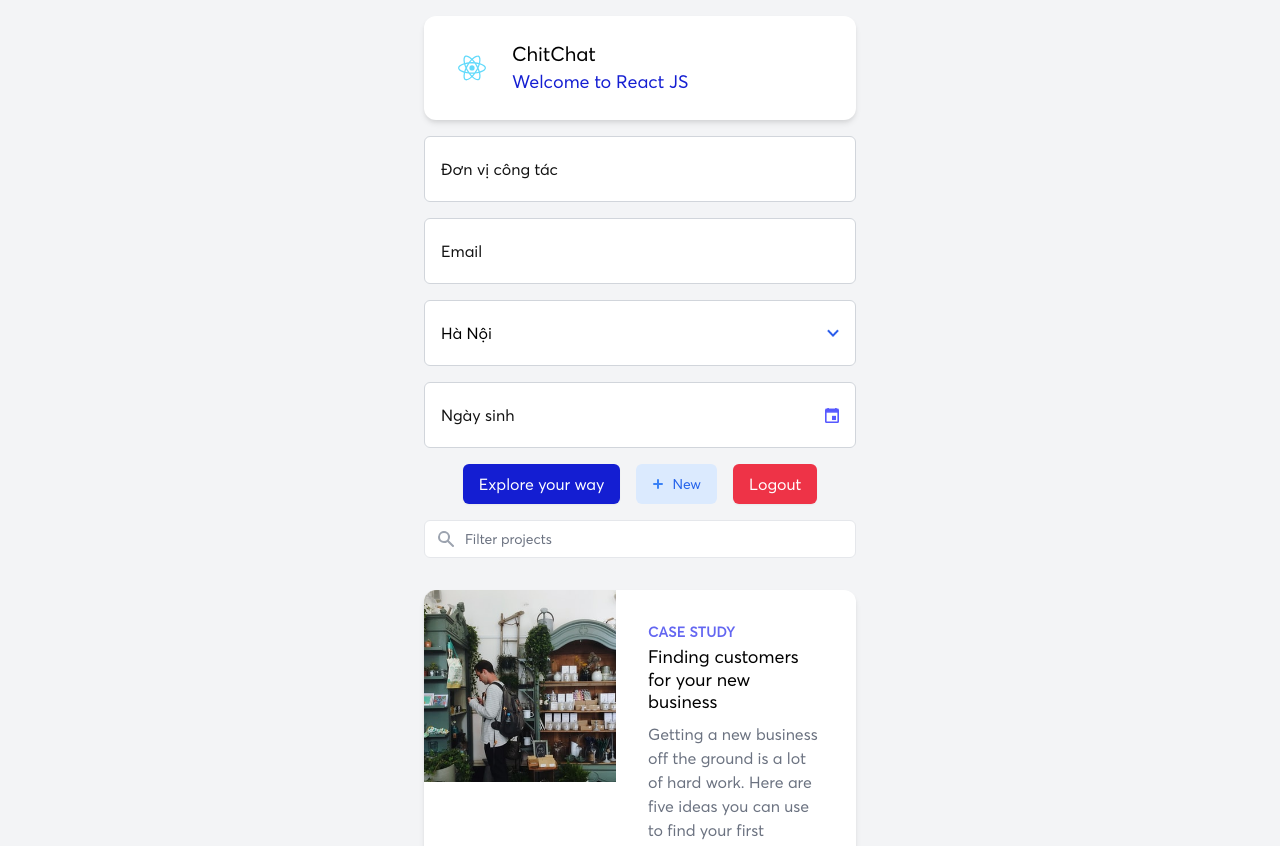
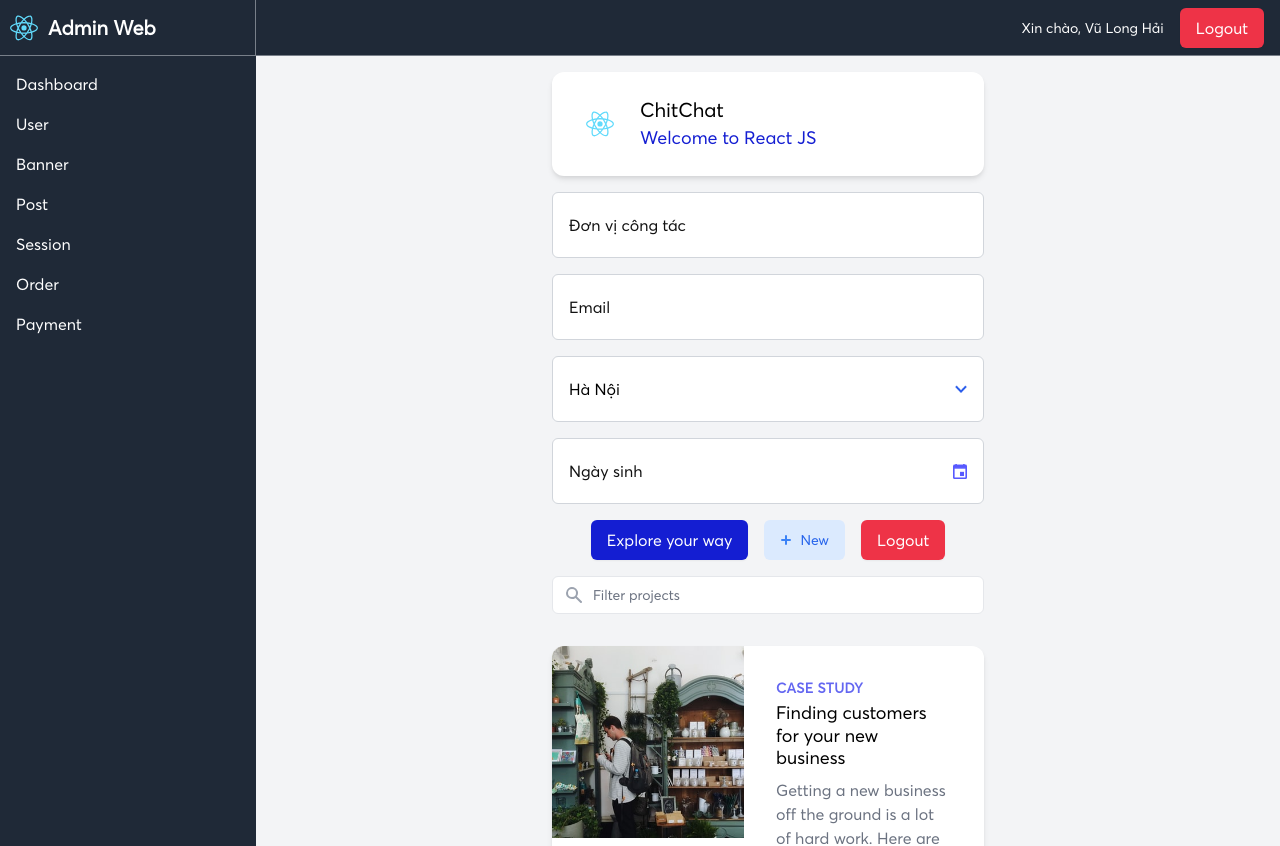
Before and after one commit to HaiVu5583/admin_web_app, a React (Create React App) app: page / in a window 1280 px wide. Shown: the top 846 px of the page. Built offline with nearby package versions, Linux system fonts and the light colour scheme; sample sign-in values are in the browser's storage.

Commit message:
Update SideBar, Header

```diff
--- /dev/null
+++ b/src/components/Header/index.js
@@ -0,0 +1,33 @@
+import React, { useCallback } from "react";
+import { useDispatch } from "react-redux";
+import { useTranslation } from "react-i18next";
+import { doLogout } from "src/redux/auth";
+import { useHistory } from "react-router-dom";
+
+const Header = (props) => {
+  const { t } = useTranslation();
+  const dispatch = useDispatch();
+  const { username } = props;
+  const history = useHistory();
+  const _handleLogout = useCallback(() => {
+    dispatch(doLogout({ history }));
+  }, [dispatch, history]);
+
+  return (
+    <div className="flex items-center h-14 bg-gray-800 justify-end px-4 border-b border-gray-300 border-opacity-50">
+      <div className="text-white text-sm">
+        {t("hello")}, {username}
+      </div>
+      <button
+        className={
+          "bg-error py-2 px-4 max-w-md flex flex-row justify-center items-center text-white rounded-md shadow-sm focus:outline-none focus:ring-4 ml-4"
+        }
+        onClick={_handleLogout}
+      >
+        Logout
+      </button>
+    </div>
+  );
+};
+
+export default Header;
--- /dev/null
+++ b/src/components/Sidebar/index.js
@@ -0,0 +1,52 @@
+import React from "react";
+import logo from "src/logo.svg";
+
+const SideBar = (props) => {
+  return (
+    <aside className="w-64 min-h-screen bg-gray-800">
+      <div className="flex items-center border-b border-r border-gray-300 border-opacity-50 h-14">
+        <img className="h-12 w-12" src={logo} alt="Logo" />
+        <span className="text-xl font-semibold text-white">Admin Web</span>
+      </div>
+      <nav>
+        <ul className="px-4 pt-4 pb-2">
+          <li className="text-white">
+            <a href="#">Dashboard</a>
+          </li>
+        </ul>
+        <ul className="px-4 py-2">
+          <li className="text-white">
+            <a href="#">User</a>
+          </li>
+        </ul>
+        <ul className="px-4 py-2">
+          <li className="text-white">
+            <a href="#">Banner</a>
+          </li>
+        </ul>
+        <ul className="px-4 py-2">
+          <li className="text-white">
+            <a href="#">Post</a>
+          </li>
+        </ul>
+        <ul className="px-4 py-2">
+          <li className="text-white">
+            <a href="#">Session</a>
+          </li>
+        </ul>
+        <ul className="px-4 py-2">
+          <li className="text-white">
+            <a href="#">Order</a>
+          </li>
+        </ul>
+        <ul className="px-4 py-2">
+          <li className="text-white">
+            <a href="#">Payment</a>
+          </li>
+        </ul>
+      </nav>
+    </aside>
+  );
+};
+
+export default SideBar;
--- a/src/lang/vi.js
+++ b/src/lang/vi.js
@@ -1,9 +1,10 @@
 const vi = {
   welcome: "Welcome to React JS",
-  app_name: "Mobile Web App",
+  app_name: "Admin Web App",
   login: "Login",
   username: "Username",
   password: "Password",
+  hello: "Xin chào",
 };
 
 export default vi;
--- a/src/screens/Home/index.jsx
+++ b/src/screens/Home/index.jsx
@@ -12,6 +12,8 @@ import { useHistory } from "react-router-dom";
 import { doLogout } from "src/redux/auth";
 import { useDispatch } from "react-redux";
 import ComponentWithAuth from "./ComponentWithAuth.jsx";
+import SideBar from "src/components/Sidebar";
+import Header from "src/components/Header";
 
 const DropDownValues = [
   { id: 1, name: "Hà Nội" },
@@ -59,7 +61,8 @@ const Home = (props) => {
   }, [username]);
 
   return (
-    <div className="bg-gray-100">
+    <div className="bg-gray-100 flex flex-row">
+      <SideBar />
       <PopupConfirm
         visible={showingConfirm}
         onOk={_handleOkConfirm}
@@ -70,9 +73,8 @@ const Home = (props) => {
         }
         redConfirm={false}
       />
-      <div className="max-w-md mx-auto">
-        <ComponentWithAuth />
-      </div>
+      <div className="flex flex-col flex-1">
+        <Header username="Vũ Long Hải" />
         <div className="max-w-md mx-auto">
           <div className="p-2 pt-4">
             <div className="bg-white p-6 rounded-xl shadow-md flex items-center space-x-4">
@@ -195,7 +197,8 @@ const Home = (props) => {
                   </a>
                   <p className="mt-2 text-gray-500">
                     Getting a new business off the ground is a lot of hard work.
-                  Here are five ideas you can use to find your first customers.
+                    Here are five ideas you can use to find your first
+                    customers.
                   </p>
                 </div>
               </div>
@@ -213,8 +216,8 @@ const Home = (props) => {
                   <div className="divide-y divide-gray-200">
                     <div className="py-8 text-base leading-6 space-y-4 text-gray-700 sm:text-lg sm:leading-7">
                       <p>
-                      An advanced online playground for Tailwind CSS, including
-                      support for things like:
+                        An advanced online playground for Tailwind CSS,
+                        including support for things like:
                       </p>
                       <ul className="list-disc space-y-2">
                         <li className="flex items-start">
@@ -280,8 +283,9 @@ const Home = (props) => {
                         </li>
                       </ul>
                       <p>
-                      Perfect for learning how the framework works, prototyping
-                      a new idea, or creating a demo to share online.
+                        Perfect for learning how the framework works,
+                        prototyping a new idea, or creating a demo to share
+                        online.
                       </p>
                     </div>
                     <div className="pt-6 text-base leading-6 font-bold sm:text-lg sm:leading-7">
@@ -303,6 +307,7 @@ const Home = (props) => {
           </div>
         </div>
       </div>
+    </div>
   );
 };
 
```
Also changed, not shown: 1 other file (tests, documents, lock files or other folders). Lines whose indentation alone changed are shown as unchanged.
